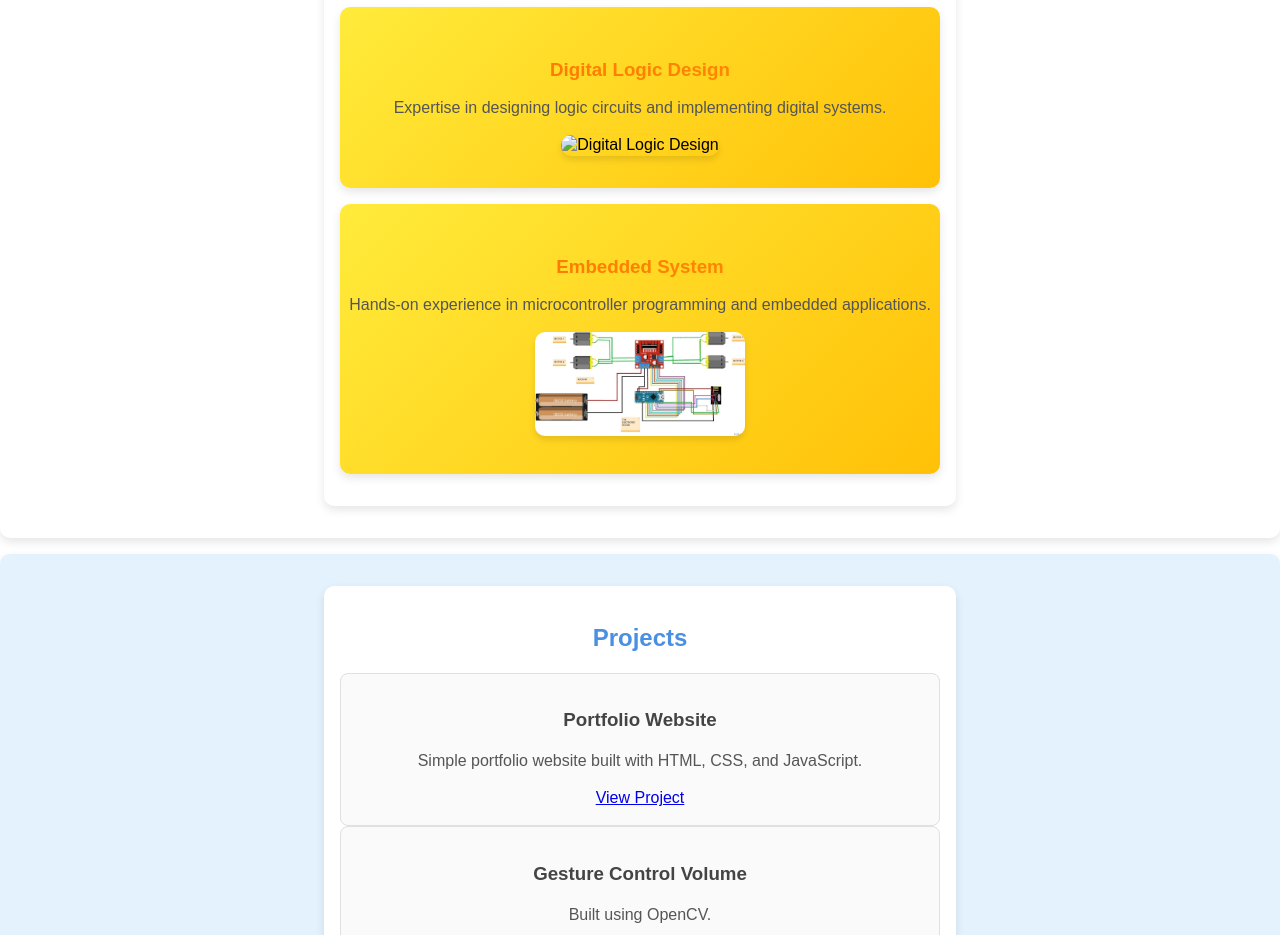
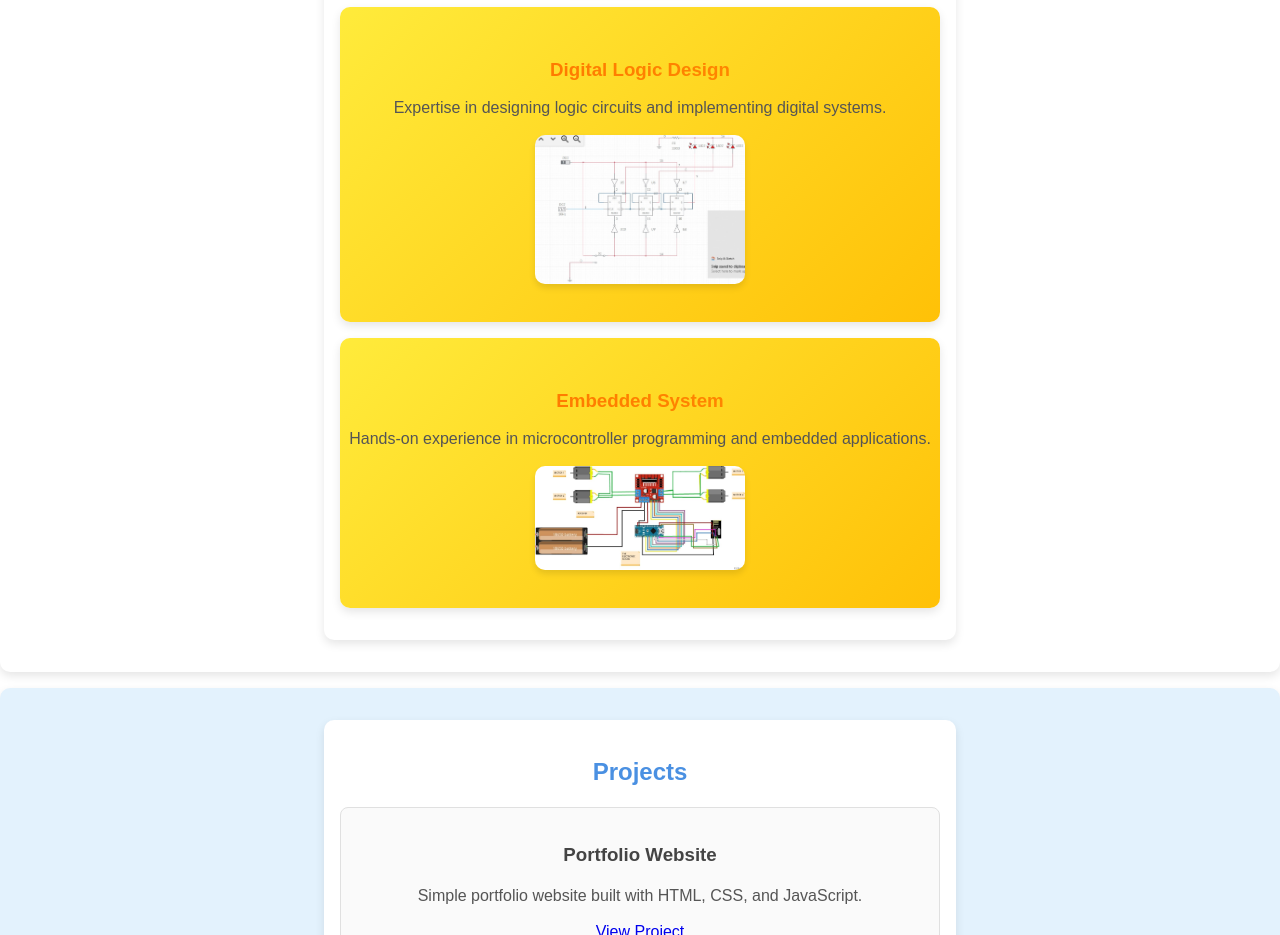
Before and after one commit to 6299Nishit/portfolio, a plain HTML site: page html.html in a window 1280 px wide. Shown: the part 1840-2775 px from the top of the page. Drawn offline with Linux system fonts and the light colour scheme.

Commit message:
add a image of digital logic design

```diff
--- a/html.html
+++ b/html.html
@@ -53,7 +53,7 @@
         <div class="skill-section">
           <h3>Digital Logic Design</h3>
           <p>Expertise in designing logic circuits and implementing digital systems.</p>
-          <img src="image.jpg" alt="Digital Logic Design" class="skill-image">
+          <img src="WhatsApp Image 2024-11-28 at 15.26.40_30319317.jpg" alt="Digital Logic Design" class="skill-image">
         </div>
         <div class="skill-section">
           <h3>Embedded System</h3>
```
Also changed, not shown: WhatsApp Image 2024-11-28 at 15.26.40_30319317.jpg (added).
